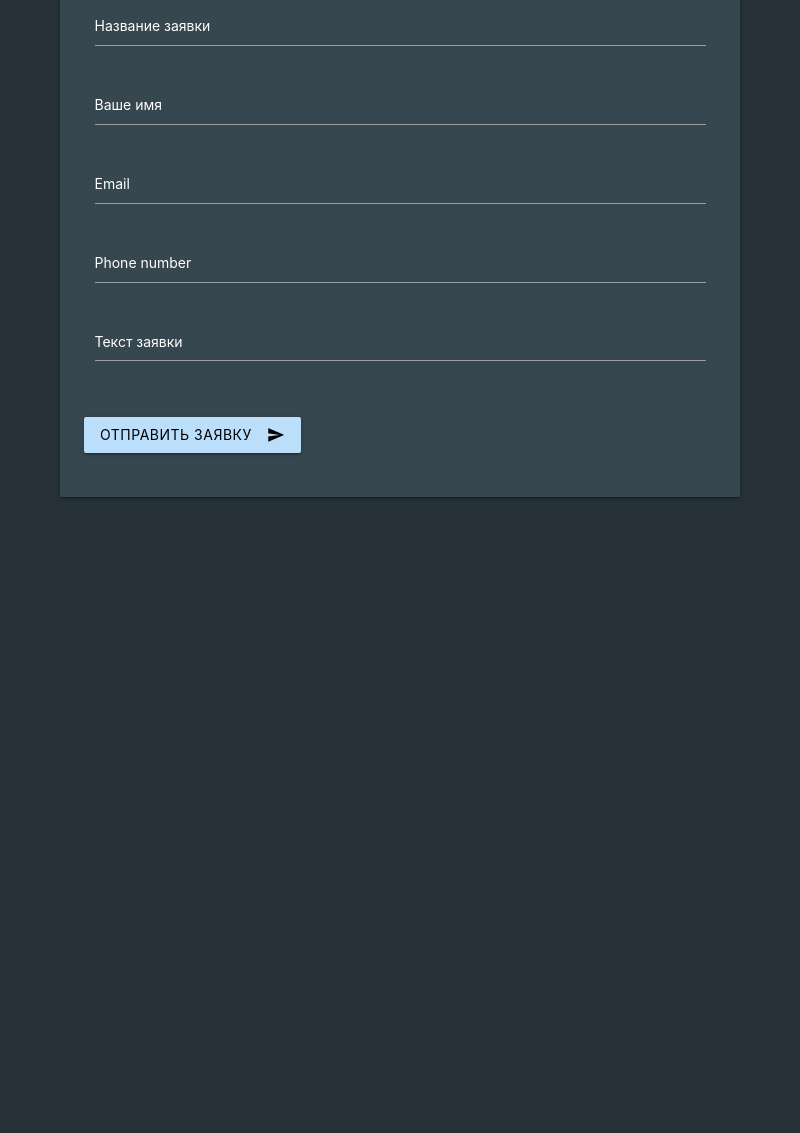
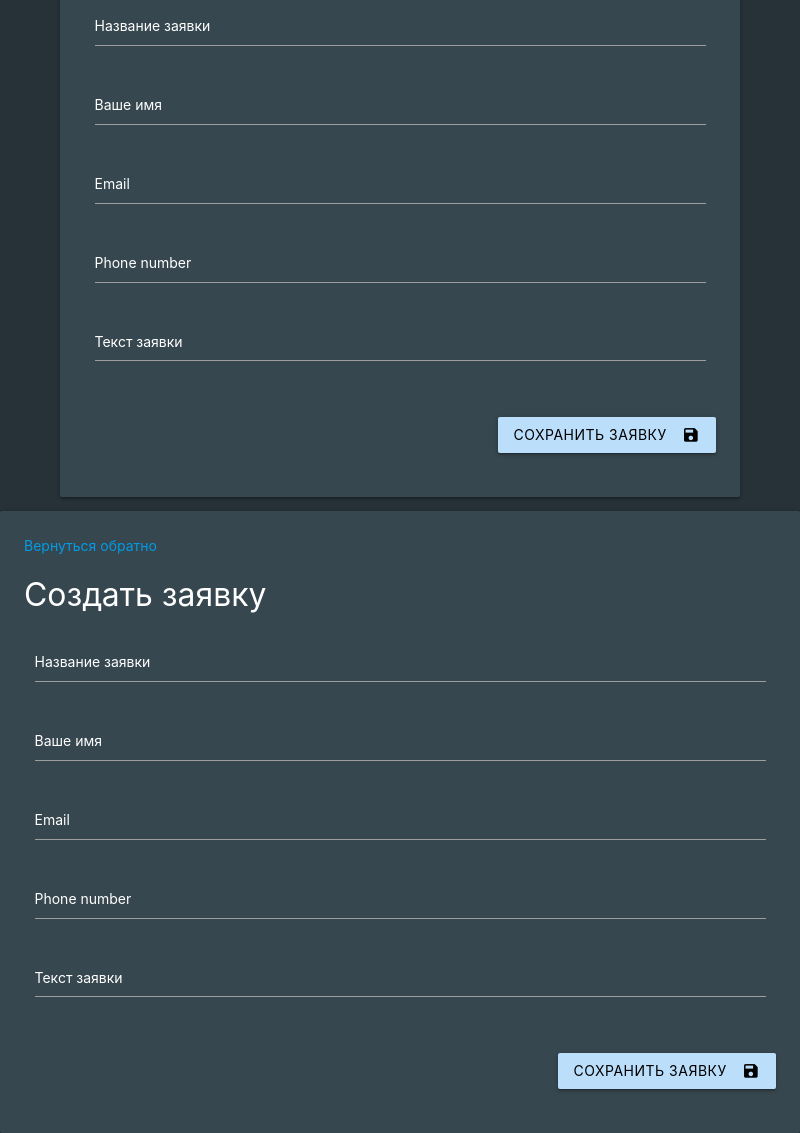
Before and after one commit to AndrewMOST/ws-moscow, an Electron app: page site/application.html in a window 800 px wide. Shown: the part 167-1300 px from the top of the page. Before the commit the page ends 842 px from the top, so only its background shows below. Drawn offline with Linux system fonts and the light colour scheme; no server answers.

Commit message:
Com bef merge

```diff
--- a/site/application.html
+++ b/site/application.html
@@ -43,20 +43,56 @@
                 <label for="text">Текст заявки</label>
             </div>
             <div class="input-field col s12"></div>
-              <button class="btn waves-effect waves-light" type="submit">
-                  Отправить заявку <i class="material-icons right">send</i>
+              <button class="btn waves-effect waves-light right" type="submit">
+                  Сохранить заявку <i class="material-icons right">save</i>
               </button>
             </div>
           </form>
 
-        </div></div></div>
+        </div></div>
+
+        <div class="card"><div class="card-content">
+            <form method="POST" class="row">
+                <a href="/user">Вернуться обратно</a>
+
+                <h4>Создать заявку</h4>
+                <div class="input-field col s12">
+                    <input type="text" id="title" name="title" class="validate" required>
+                    <label for="title">Название заявки</label>
+                </div>
+                <div class="input-field col s12">
+                    <input type="text" id="name" name="name" class="validate" required>
+                    <label for="name">Ваше имя</label>
+                </div>
+                <div class="input-field col s12">
+                    <input type="email" id="email" name="email" class="validate" required>
+                    <label for="email">Email</label>
+                </div>
+                <div class="input-field col s12">
+                    <input type="text" id="phone" name="phone" class="validate" required>
+                    <label for="phone">Phone number</label>
+                </div>
+                <div class="input-field col s12">
+                    <textarea id="text" class="materialize-textarea" name="text" required></textarea>
+                    <label for="text">Текст заявки</label>
+                </div>
+                <div class="input-field col s12"></div>
+                <button class="btn waves-effect waves-light right" type="submit">
+                    Сохранить заявку <i class="material-icons right">save</i>
+                </button>
+                </div>
+            </form>
+
+            </div></div>
+
+    </div>
     </div>
   </body>
 
   <script src="/js/userscript.js"></script>
-  <!-- Получаем данные о заявке -->
-  <script>get_app_data();</script>
-
   <!-- Подключаем Materialize js -->
   <script src="/js/materialize.min.js"></script>
+
+  <!-- Получаем данные о заявке -->
+  <script>$(document).ready(function(){get_app_data();});</script>
 </html>
```
Also changed, not shown: server.js (+12 -11 lines), site/mainu.html (+4 -4 lines).
